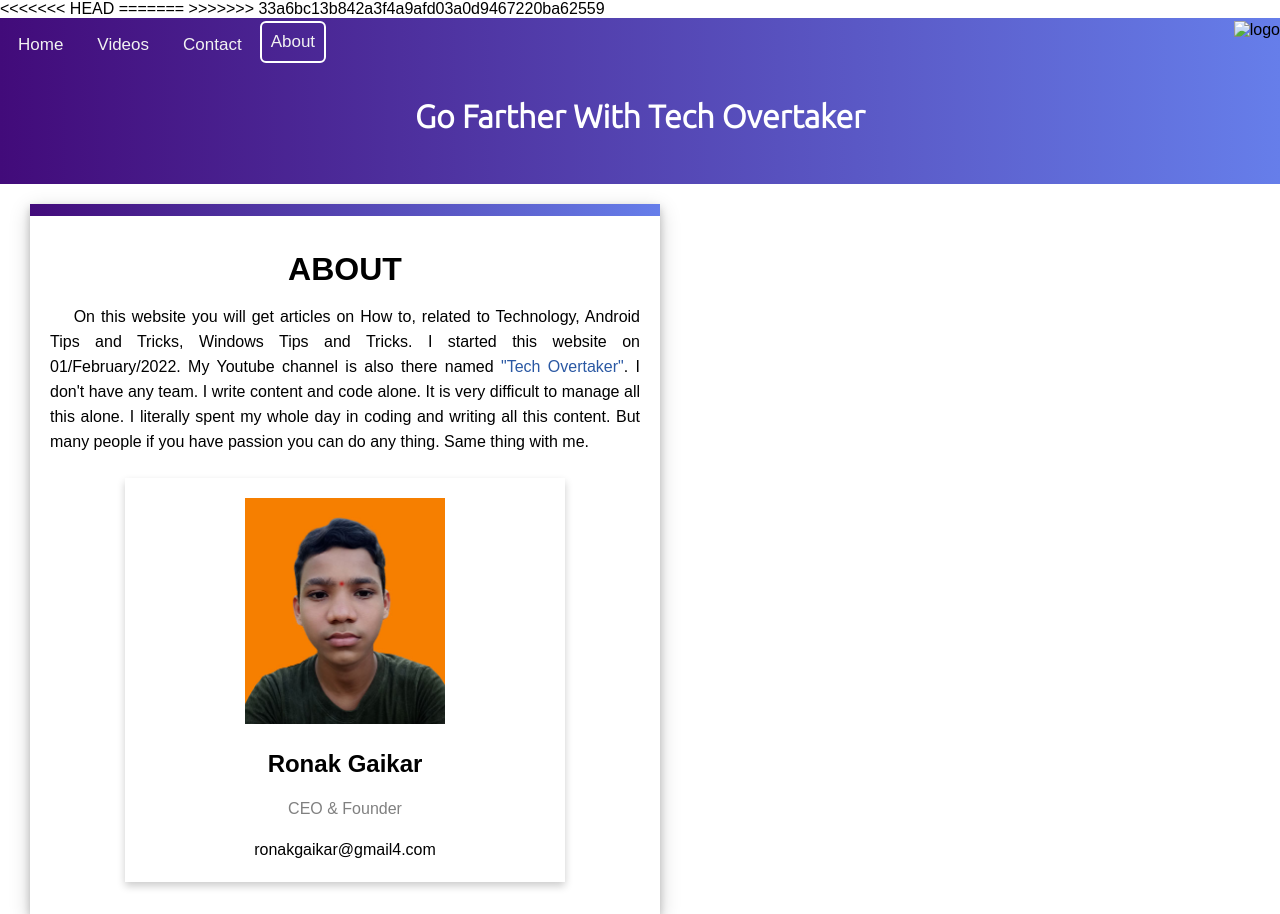
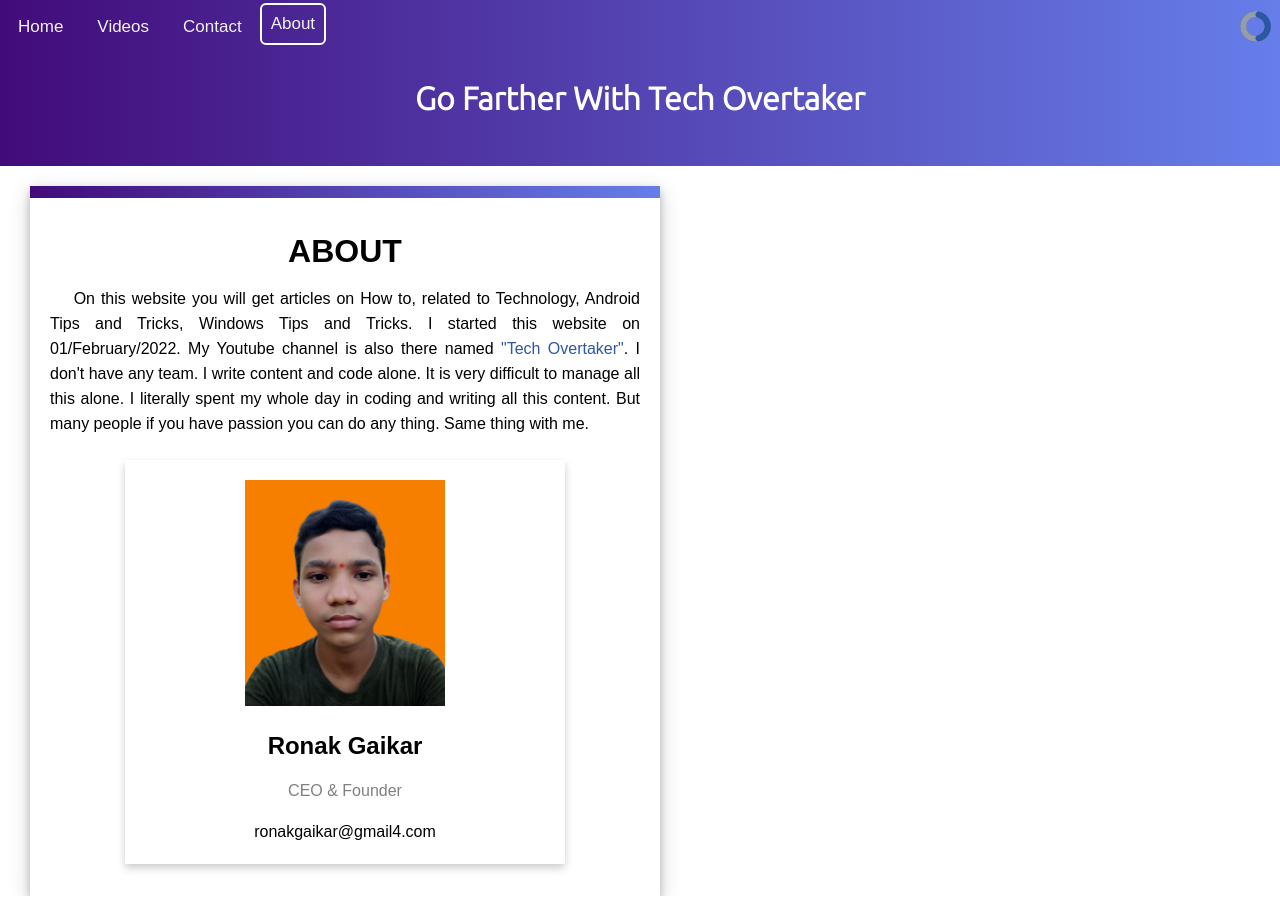
Before and after one commit to techovertaker/techovertaker.github.io, a plain HTML site: page about/about.html in a window 1280 px wide. Drawn offline with Linux system fonts and the light colour scheme.

Commit message:
Some Small Changes

```diff
--- a/about/about.html
+++ b/about/about.html
@@ -6,11 +6,10 @@
     <meta name="viewport" content="width=device-width, initial-scale=1.0">
     <link rel="icon" href="logo2.png" type="image/x-icon">
     <link rel="stylesheet" href="/style.css">
-<<<<<<< HEAD
+    <script src="https://kit.fontawesome.com/cd98dd4e90.js" crossorigin="anonymous"></script>
+    <link rel="stylesheet" href="https://cdnjs.cloudflare.com/ajax/libs/font-awesome/4.7.0/css/font-awesome.min.css">
+
     <title>About</title>
-=======
-    <title>Tech Overtaker_About</title>
->>>>>>> 33a6bc13b842a3f4a9afd03a0d9467220ba62559
 </head>
 <style>
     .container {
@@ -91,7 +90,7 @@
     <!-- Navigation Bar -->
   <div class="content_on_img">
     <div class="topnav" id="myTopnav">
-      <img class="logo" style="height: 47px; float: right;" src="logo2.png" alt="logo">
+      <img class="logo" style="height: 47px; float: right;" src="/logo2.png" alt="logo">
       <a href="/index.html">Home</a>
       <a href="https://www.youtube.com/channel/UCWsod3XQhODKQ32EnFenl8w/videos" target="_blank">Videos</a>
       <a href="/contact/contact.html">Contact</a>
```
